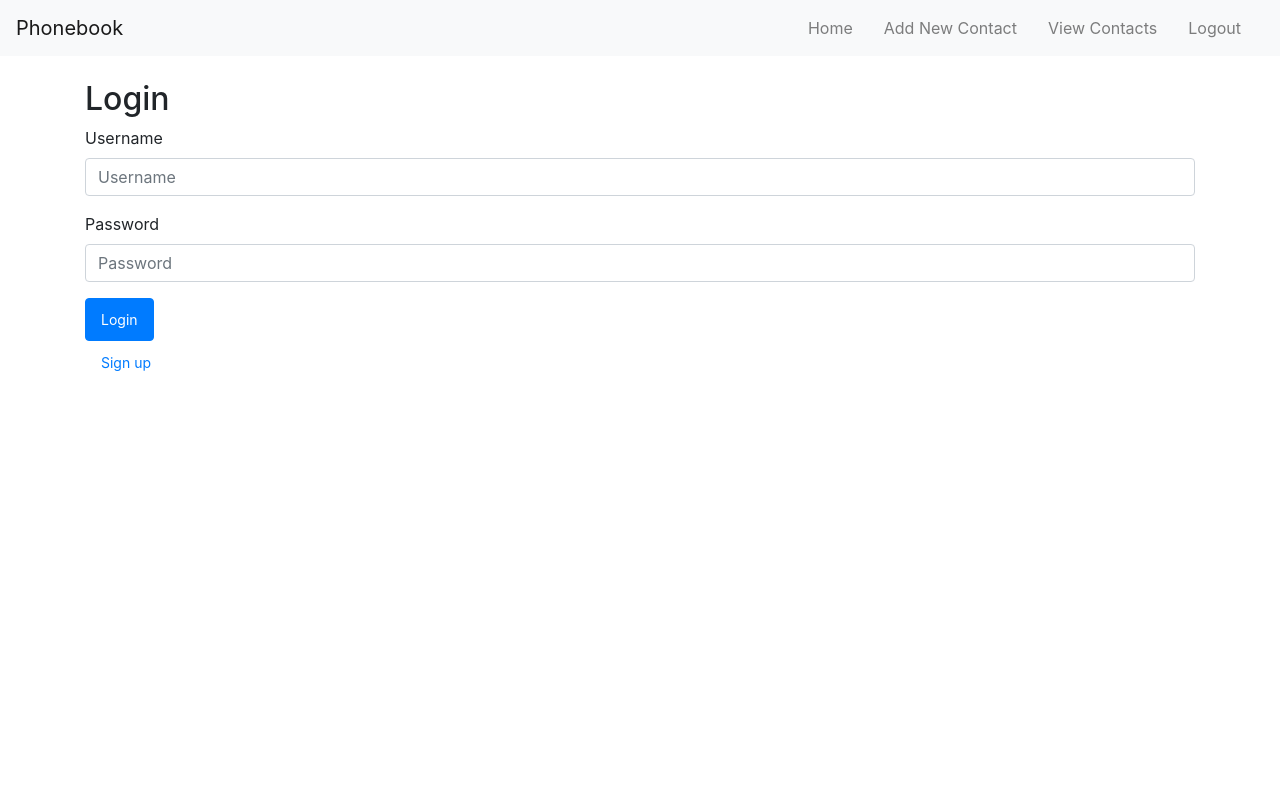
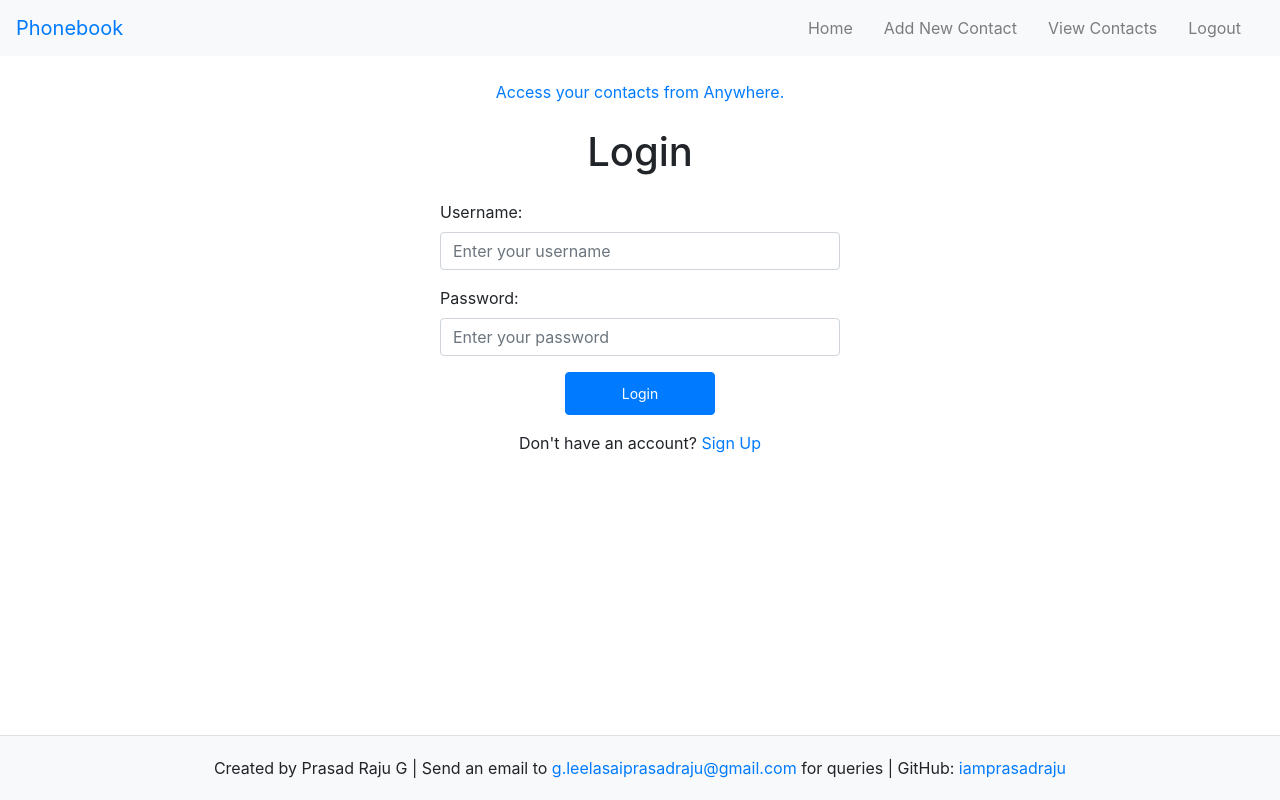
Before and after one commit to iamprasadraju/Phonebook, a Flask app: page /login in a window 1280 px wide. Run offline with Flask 3, Linux system fonts and the light colour scheme; data that the repository does not hold is empty; some libraries are stand-ins or nearby versions.

Commit message:
Deployed version on iamprasad.pythonanywhere.com

```diff
--- a/app.py
+++ b/app.py
@@ -1,18 +1,13 @@
-from cs50 import SQL
-from flask import Flask, redirect, render_template, request, url_for, flash, send_file
+from flask import Flask, redirect, render_template, request, url_for, flash, g
 from flask_session import Session
 from flask_login import LoginManager, UserMixin, login_user, logout_user, login_required, current_user
 from werkzeug.security import generate_password_hash, check_password_hash
+import mysql.connector
 import os
-from reportlab.lib.pagesizes import letter
-from reportlab.pdfgen import canvas
-from io import  BytesIO
+import logging
 
 # Configure app
 app = Flask(__name__)
-
-# Connect to database
-db = SQL("sqlite:///database.db")
 
 # Configure session
 app.config["SESSION_PERMANENT"] = False
@@ -33,24 +28,50 @@ class User(UserMixin):
 
 @login_manager.user_loader
 def load_user(user_id):
-    user_data = db.execute("SELECT * FROM users WHERE id = ?", user_id)
+    g.cursor.execute("SELECT * FROM users WHERE id = %s", (user_id,))
+    user_data = g.cursor.fetchone()
     if user_data:
-        user = user_data[0]
-        return User(id=user["id"], username=user["username"], password=user["password"])
+        user = User(id=user_data[0], username=user_data[1], password=user_data[2])
+        return user
     return None
+
+@app.before_request
+def before_request():
+    g.db = mysql.connector.connect(
+        host="iamprasad.mysql.pythonanywhere-services.com",
+        user="iamprasad",
+        password="Avenger_7",
+        database="iamprasad$database"
+    )
+    g.cursor = g.db.cursor()
+
+@app.teardown_request
+def teardown_request(exception):
+    db = getattr(g, 'db', None)
+    if db is not None:
+        db.close()
+
+# Configure logging
+logging.basicConfig(filename='app.log', level=logging.INFO, format='%(asctime)s %(levelname)s: %(message)s')
+
+@app.errorhandler(Exception)
+def handle_exception(e):
+    logging.error(f"An error occurred: {e}")
+    flash('An unexpected error occurred. Please try again later.', 'error')
+    return redirect(url_for('index'))
 
 @app.route('/login', methods=['GET', 'POST'])
 def login():
     if request.method == 'POST':
         username = request.form.get('username')
         password = request.form.get('password')
-        user_data = db.execute("SELECT * FROM users WHERE username = ?", username)
+        g.cursor.execute("SELECT * FROM users WHERE username = %s", (username,))
+        user_data = g.cursor.fetchone()
 
         if user_data:
-            user = user_data[0]
-            if check_password_hash(user['password'], password):
-                user_obj = User(id=user["id"], username=user["username"], password=user["password"])
-                login_user(user_obj)
+            user = User(id=user_data[0], username=user_data[1], password=user_data[2])
+            if check_password_hash(user.password, password):
+                login_user(user)
                 flash('Logged in successfully!', 'success')
                 return redirect(url_for('index'))
 
@@ -79,14 +100,15 @@ def new():
 @login_required
 def create():
     contact_name = request.form.get("contact_name")
-    contact_num = request.form.get("contact_number")
+    contact_number = request.form.get("contact_number")
     user_id = current_user.id
 
-    existing_contacts = db.execute("SELECT * FROM contacts WHERE user_id = ? AND (contact_name = ? OR contact_number = ?)", user_id, contact_name, contact_num)
+    g.cursor.execute("SELECT * FROM contacts WHERE user_id = %s AND (contact_name = %s OR contact_number = %s)", (user_id, contact_name, contact_number))
+    existing_contacts = g.cursor.fetchall()
 
-    # Check if the contact already exists
     if not existing_contacts:
-        db.execute("INSERT INTO contacts (contact_name, contact_number, user_id) VALUES (?, ?, ?)", contact_name, contact_num, user_id)
+        g.cursor.execute("INSERT INTO contacts (contact_name, contact_number, user_id) VALUES (%s, %s, %s)", (contact_name, contact_number, user_id))
+        g.db.commit()
         flash('Contact Added Successfully', 'success')
     else:
         flash('Contact Already Exists', 'error')
@@ -101,108 +123,76 @@ def view():
     page = int(request.args.get('page', 1))
     per_page = 10
 
-    query = "SELECT * FROM contacts WHERE user_id = ? AND (contact_name LIKE ? OR contact_number LIKE ?) ORDER BY contact_name LIMIT ? OFFSET ?"
-    all_contacts = db.execute(query, user_id, f'%{search_query}%', f'%{search_query}%', per_page, (page - 1) * per_page)
+    try:
+        query = """
+        SELECT * FROM contacts
+        WHERE user_id = %s AND (contact_name LIKE %s OR contact_number LIKE %s)
+        ORDER BY contact_name LIMIT %s OFFSET %s
+        """
+        g.cursor.execute(query, (user_id, f'%{search_query}%', f'%{search_query}%', per_page, (page - 1) * per_page))
+        all_contacts = g.cursor.fetchall()
 
-    total_contacts = db.execute("SELECT COUNT(*) AS count FROM contacts WHERE user_id = ? AND (contact_name LIKE ? OR contact_number LIKE ?)", user_id, f'%{search_query}%', f'%{search_query}%')
-    total_pages = (total_contacts[0]['count'] + per_page - 1) // per_page
+        g.cursor.execute("SELECT COUNT(*) AS count FROM contacts WHERE user_id = %s AND (contact_name LIKE %s OR contact_number LIKE %s)", (user_id, f'%{search_query}%', f'%{search_query}%'))
+        total_contacts = g.cursor.fetchone()
+        total_pages = (total_contacts[0] + per_page - 1) // per_page
 
-    return render_template('view.html', all_contacts=all_contacts, search_query=search_query, current_page=page, total_pages=total_pages)
+        return render_template('view.html', all_contacts=all_contacts, search_query=search_query, current_page=page, total_pages=total_pages)
+
+    except Exception as e:
+        logging.error(f"An error occurred: {e}")
+        flash('An unexpected error occurred. Please try again later.', 'error')
+        return redirect(url_for('index'))
 
 @app.route('/delete/<int:contact_id>', methods=['POST'])
 @login_required
 def delete(contact_id):
     user_id = current_user.id
-    result = db.execute("DELETE FROM contacts WHERE id = ? AND user_id = ?", contact_id, user_id)
+    g.cursor.execute("DELETE FROM contacts WHERE id = %s AND user_id = %s", (contact_id, user_id))
+    g.db.commit()
 
-    if result.rowcount > 0:  # Check if any rows were affected
+    if g.cursor.rowcount > 0:
         flash('Contact deleted successfully!', 'success')
     else:
         flash('Failed to delete contact or contact does not exist!', 'error')
 
     return redirect(url_for('view'))
 
-@app.route('/signup')
+@app.route('/signup', methods=["GET", "POST"])
 def signup():
-    return render_template('signup.html')
-
-@app.route('/signup_process', methods=["POST"])
-def signup_process():
-    username = request.form.get("username")
-    users = db.execute("SELECT username FROM users")
-    user_exists = False
-    for user in users:
-        if user["username"] == username:
-            user_exists = True
-            break
-
-    if not user_exists:
-        password_1 = request.form.get("password_1")
-        password_2 = request.form.get("password_2")
-        if password_1 == password_2:
+    if request.method == 'POST':
+        username = request.form.get("username")
+        password_1 = request.form.get("password")
+        password_2 = request.form.get("confirm_password")
+        g.cursor.execute("SELECT username FROM users WHERE username = %s", (username,))
+        if g.cursor.fetchone():
+            flash('Username Already Exists', 'error')
+        elif password_1 == password_2:
             hashed_password = generate_password_hash(password_1, method='pbkdf2:sha256')
-            db.execute("INSERT INTO users (username, password) VALUES (?, ?)", username, hashed_password)
+            g.cursor.execute("INSERT INTO users (username, password) VALUES (%s, %s)", (username, hashed_password))
+            g.db.commit()
             flash('Account Created Successfully', 'success')
             return redirect(url_for('login'))
         else:
             flash('Passwords do not match, please try again.', 'error')
-    else:
-        flash('Username Already Exists', 'error')
 
-    return redirect(url_for('signup'))
+    return render_template('signup.html')
 
 @app.route('/edit/<int:contact_id>', methods=['GET', 'POST'])
 @login_required
 def edit(contact_id):
     user_id = current_user.id
-    contact = db.execute("SELECT * FROM contacts WHERE id = ? AND user_id = ?", contact_id, user_id)
+    g.cursor.execute("SELECT * FROM contacts WHERE id = %s AND user_id = %s", (contact_id, user_id))
+    contact = g.cursor.fetchone()
 
     if request.method == 'POST':
         new_name = request.form.get('contact_name')
         new_number = request.form.get('contact_number')
-        db.execute("UPDATE contacts SET contact_name = ?, contact_number = ? WHERE id = ? AND user_id = ?", new_name, new_number, contact_id, user_id)
+        g.cursor.execute("UPDATE contacts SET contact_name = %s, contact_number = %s WHERE id = %s AND user_id = %s", (new_name, new_number, contact_id, user_id))
+        g.db.commit()
         flash('Contact updated successfully!', 'success')
         return redirect(url_for('view'))
 
-    return render_template('edit.html', contact=contact[0])
-
-
-@app.route('/export_pdf')
-@login_required
-def export_pdf():
-    user_id = current_user.id
-    contacts = db.execute("SELECT contact_name, contact_number FROM contacts WHERE user_id = ?", user_id)
-
-    # Create a BytesIO buffer for the PDF
-    buffer = BytesIO()
-    c = canvas.Canvas(buffer, pagesize=letter)
-    width, height = letter
-
-    c.drawString(100, height - 100, 'Contacts')
-    y_position = height - 120
-    for contact in contacts:
-        c.drawString(100, y_position, f"{contact['contact_name']} - {contact['contact_number']}")
-        y_position -= 20
-
-    c.save()
-    buffer.seek(0)
-    return send_file(buffer, as_attachment=True, download_name='contacts.pdf', mimetype='application/pdf')
-
-@app.route('/export_text')
-@login_required
-def export_text():
-    user_id = current_user.id
-    contacts = db.execute("SELECT contact_name, contact_number FROM contacts WHERE user_id = ?", user_id)
-
-    # Create an in-memory output file for text
-    output = BytesIO()
-    output.write('Contacts\n'.encode())
-    for contact in contacts:
-        output.write(f"{contact['contact_name']}: {contact['contact_number']}\n".encode())
-
-    output.seek(0)
-    return send_file(output, mimetype='text/plain', as_attachment=True, download_name='contacts.txt')
-
+    return render_template('edit.html', contact=contact)
 
 if __name__ == "__main__":
     app.run(debug=True)
--- a/templates/base.html
+++ b/templates/base.html
@@ -49,11 +49,38 @@
         .navbar-nav .nav-link {
             margin-right: 15px; /* Adjust the space between links */
         }
+        .navbar-brand {
+            color: #007bff; /* Set the text color to blue */
+        }
+        .navbar-brand:hover {
+            color: #0056b3; /* Darker blue on hover */
+        }
+        footer {
+            dispaly: flex;
+            background-color: #f8f9fa;
+            padding: 20px 0;
+            position: fixed;
+            bottom: 0;
+            width: 100%;
+            text-align: center;
+             background-color: #f8f9fa; /* Adjust background color as needed */
+    border-top: 1px solid #dee2e6; /* Optional border to separate footer from content */
+}
+
+
+
+
+/* Ensure full width and center alignment */
+footer {
+    width: 100%;
+    text-align: center;
+}
+
     </style>
 </head>
 <body>
     <nav class="navbar navbar-expand-lg navbar-light bg-light">
-        <a class="navbar-brand" href="{{ url_for('index') }}">Phonebook</a>
+        <a class="navbar-brand" href="{{ url_for('index') }}"style="color:#007bff;">Phonebook</a>
         <button class="navbar-toggler" type="button" data-toggle="collapse" data-target="#navbarNav" aria-controls="navbarNav" aria-expanded="false" aria-label="Toggle navigation">
             <span class="navbar-toggler-icon"></span>
         </button>
@@ -92,6 +119,15 @@
         {% endwith %}
         {% block content %}{% endblock %}
     </div>
+    {% block footer %}
+    <footer>
+        <div class="container">
+            <span>Created by Prasad Raju G</span> |
+            <span>Send an email to <a href="mailto:g.leelasaiprasadraju@gmail.com">g.leelasaiprasadraju@gmail.com</a> for queries</span> |
+            <span>GitHub: <a href="https://github.com/iamprasadraju" target="_blank">iamprasadraju</a></span>
+        </div>
+    </footer>
+    {% endblock %}
     <script src="https://code.jquery.com/jquery-3.5.1.slim.min.js"></script>
     <script src="https://cdn.jsdelivr.net/npm/@popperjs/core@2.5.2/dist/umd/popper.min.js"></script>
     <script src="https://stackpath.bootstrapcdn.com/bootstrap/4.5.2/js/bootstrap.min.js"></script>
--- a/templates/login.html
+++ b/templates/login.html
@@ -1,17 +1,24 @@
-{% extends "base.html" %}
+{% extends 'base.html' %}
+
 {% block title %}Login{% endblock %}
+
 {% block content %}
-<h2>Login</h2>
-<form action="{{ url_for('login') }}" method="post">
-    <div class="form-group">
-        <label for="username">Username</label>
-        <input type="text" class="form-control" id="username" name="username" placeholder="Username" required>
+ <p style="color:#007bff;text-align:center;">Access your contacts from Anywhere.</p>
+    <form action="{{ url_for('login') }}" method="post" class="mx-auto" style="max-width: 400px;">
+        <div class="form-group">
+            <h1 class="my-4 text-center">Login</h1>
+            <label for="username">Username:</label>
+            <input type="text" class="form-control" id="username" name="username" placeholder="Enter your username" required>
+        </div>
+        <div class="form-group">
+            <label for="password">Password:</label>
+            <input type="password" class="form-control" id="password" name="password" placeholder="Enter your password" required>
+        </div>
+        <div class="text-center">
+            <button type="submit" class="btn btn-primary" style="width: 150px;">Login</button>
+        </div>
+    </form>
+    <div class="text-center mt-3">
+        <p>Don't have an account? <a href="{{ url_for('signup') }}">Sign Up</a></p>
     </div>
-    <div class="form-group">
-        <label for="password">Password</label>
-        <input type="password" class="form-control" id="password" name="password" placeholder="Password" required>
-    </div>
-    <button type="submit" class="btn btn-primary">Login</button>
-</form>
-<a href="{{ url_for('signup') }}" class="btn btn-link">Sign up</a>
 {% endblock %}
```
Also changed, not shown: templates/edit.html (+10 -7 lines), templates/signup.html (+35 -16 lines), templates/view.html (+21 -42 lines).
